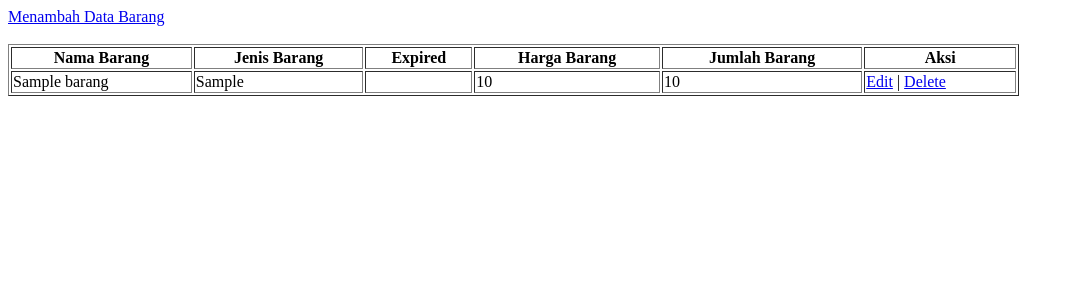
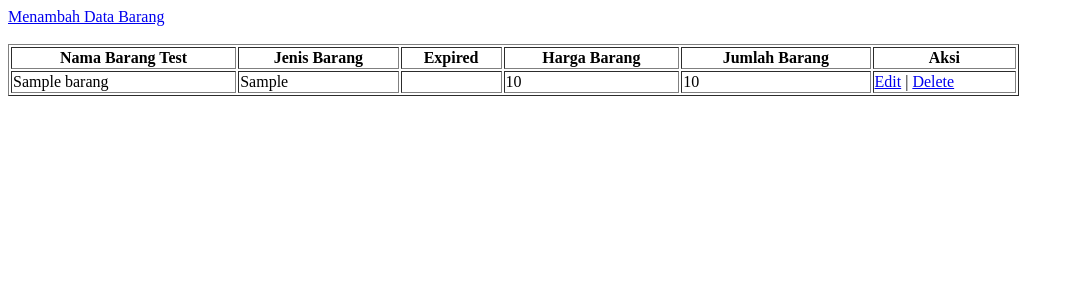
Before and after one commit to imsakyanuar/crud, a PHP site: page / in a window 1280 px wide. Shown: the top 300 px of the page, without its empty margins (0-1074 px from the left). Run offline with PHP 8.4, Linux system fonts and the light colour scheme; tables that the repository leaves empty or names only in its code hold one stand-in row (values such as "Sample post").

Commit message:
iki nggo njajal

```diff
--- a/index.php
+++ b/index.php
@@ -17,7 +17,7 @@ $ambilDataBarang = mysqli_query($mysqli, "SELECT * FROM barang ORDER BY harga_ba
     <table width='80%' border=1>
 
     <tr>
-        <th>Nama Barang</th>
+        <th>Nama Barang Test</th>
         <th>Jenis Barang</th>
         <th>Expired</th>
         <th>Harga Barang</th>
```
